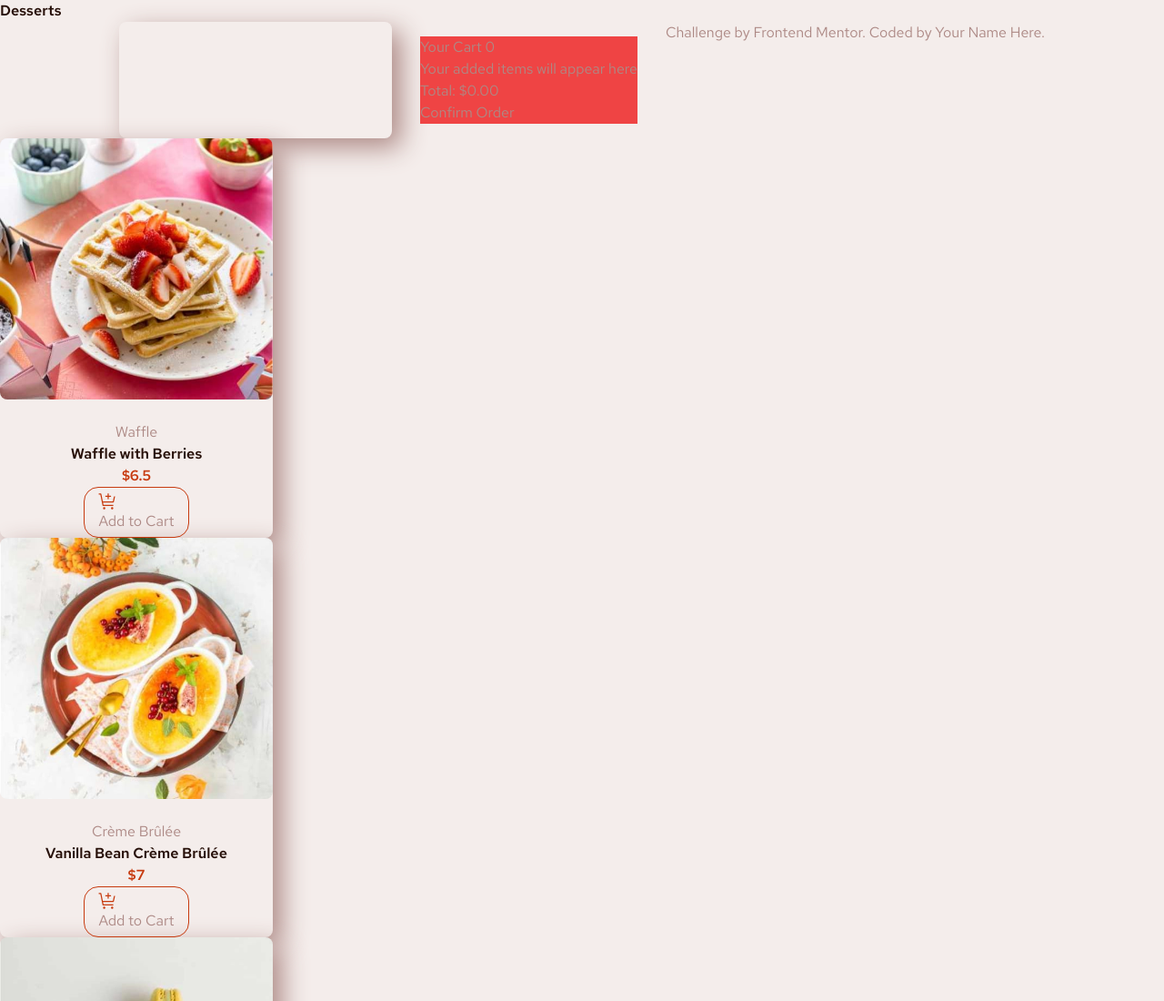
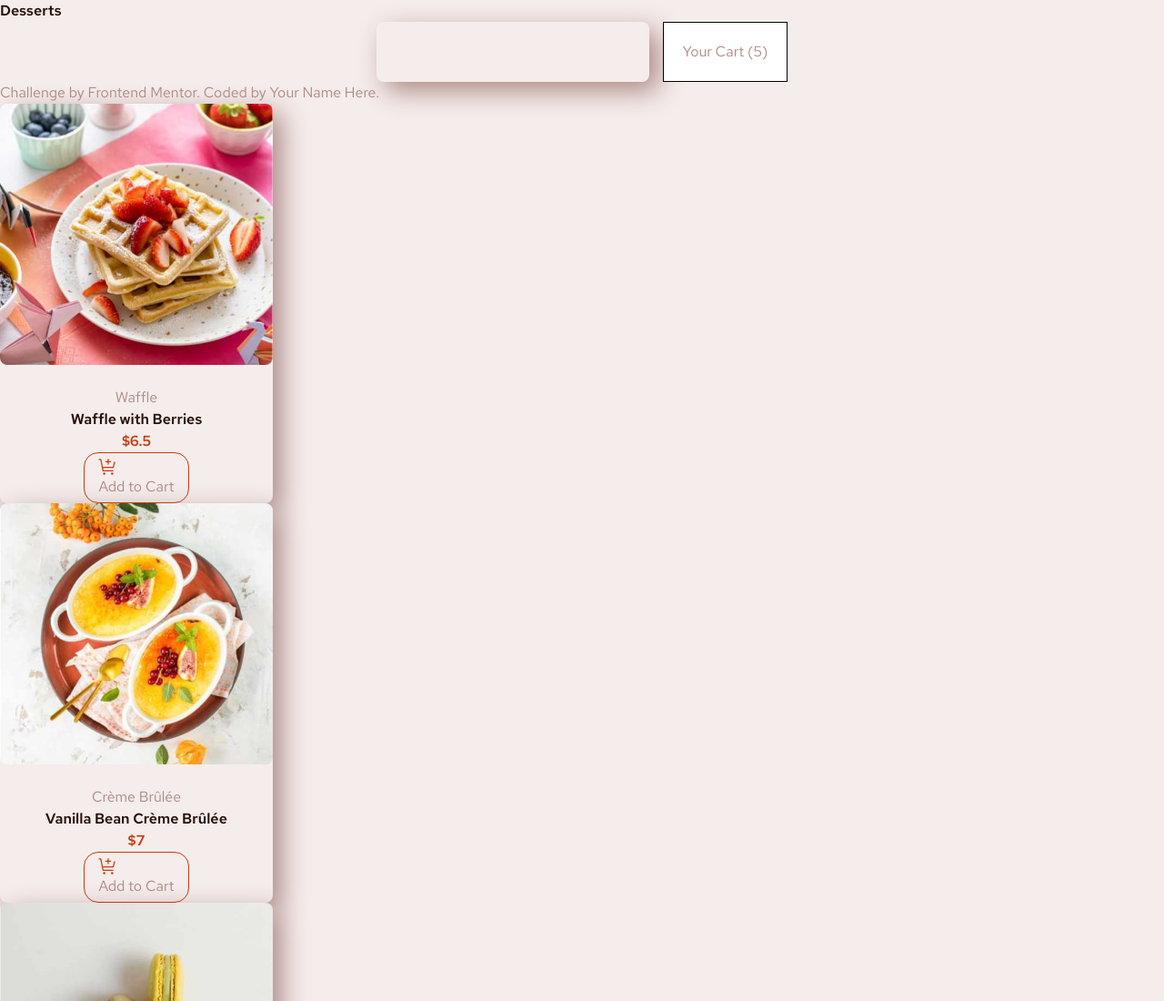
Before and after one commit to alefadonais5/product-list-with-cart-web, a website built with Vite: page index.html in a window 1280 px wide. Shown: the top 1100 px of the page at 91% size. Built offline with nearby package versions, Linux system fonts and the light colour scheme.

Commit message:
reafctor: atualização no carrinho.

```diff
--- a/index.html
+++ b/index.html
@@ -24,24 +24,36 @@
         </div>
       </div>
 
-      <aside class="cart m-4 bg-red-500">
-        <h2>Your Cart <span id="cart-count">0</span></h2>
-        <div class="cart-items">
-            <p>Your added items will appear here</p>
-        </div>
-        <div class="cart-total">
-            <p>Total: $<span id="cart-total">0.00</span></p>
-        </div>
-        <div class="button">Confirm Order</div>
-      </aside>
+      <!-- Componente `Cart` -->
+    <div id="cart" class="bg-white h-fit p-5 border border-black">
+      <h2>Your Cart (<span>0</span>)</h2>
+      <lu></lu>
+      <!-- <ul>
+        <li>
+          <span>1x</span>
+          <span>@$5.50</span>
+          <span>$5.50</span>
+        </li>
+        <li>
+          <span>4x</span>
+          <span>@$7.00</span>
+          <span>$28.00</span>
+        </li>
+      </ul>
+
+      <div>
+        <span>Order Total</span>
+        <span>$46.50</span>
+      </div> -->
+    </div>
+  </main>
 
 
-      <footer class="attribution">
-        Challenge by <a href="https://www.frontendmentor.io?ref=challenge">Frontend Mentor</a>.
-        Coded by <a href="#">Your Name Here</a>.
-      </footer>
+  <footer class="attribution">
+    Challenge by <a href="https://www.frontendmentor.io?ref=challenge">Frontend Mentor</a>.
+    Coded by <a href="#">Your Name Here</a>.
+  </footer>
 
-  </main>
   <script type="module" src="src/app.ts"></script>
  </body>
 </html>
--- a/src/entities/cart.ts
+++ b/src/entities/cart.ts
@@ -35,9 +35,32 @@ export class Cart {
         //Atualiza o valor da compra
         this.calculateTotal();
 
+        //Atualiza o carrinho de compra no HTML
+        this.toHtml();
+
     }
 
+  static toHtml(){
+    const cartHTML = document.getElementById("cart");
 
+    if(!cartHTML) return;
+
+    const quantityTotalHTML = cartHTML.firstElementChild?.firstElementChild;
+
+    if(!quantityTotalHTML) return;
+
+    quantityTotalHTML.innerHTML = this._quantityTotal.toString();
+
+    const cartListHTML = cartHTML.querySelector("li");
+
+    if(!cartListHTML) return;
+
+    cartListHTML.innerHTML = "";
+
+    for (const product of this._products) {
+
+    }
+  }
 
 
 
```
